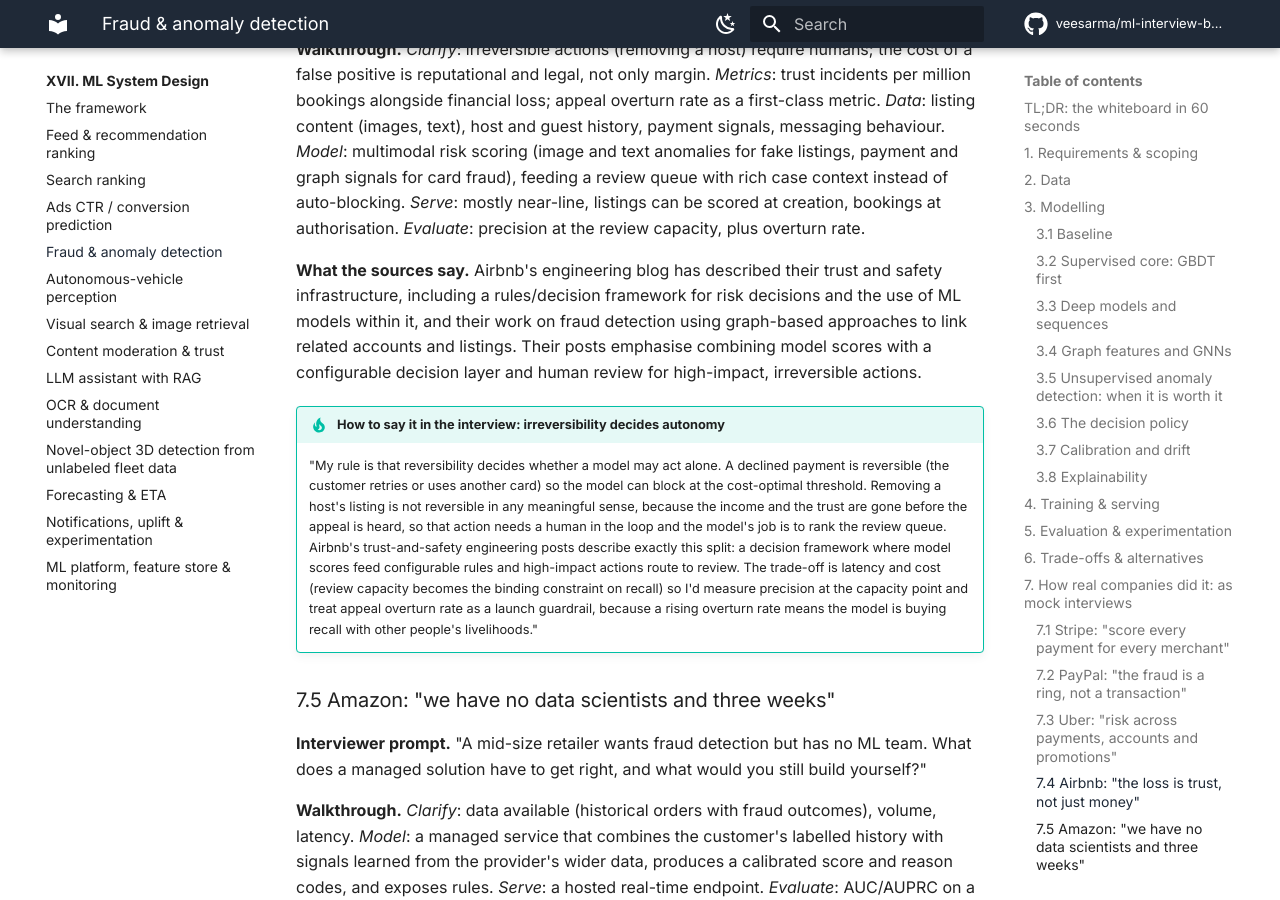
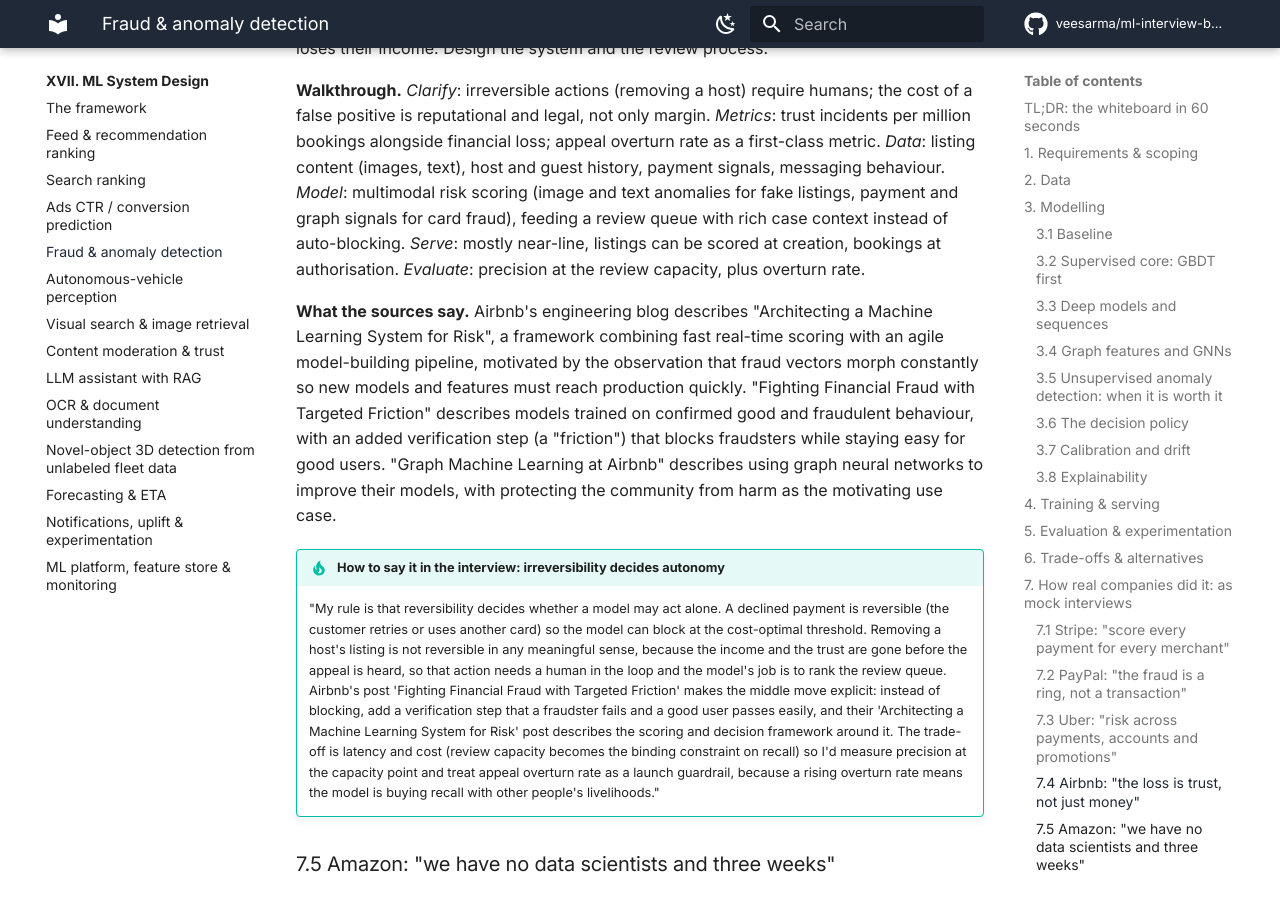
Before and after one commit to veesarma/ml-interview-book, an MkDocs documentation site: the page built from docs/part17-ml-system-design/04-fraud-anomaly-detection.md, in a window 1280 px wide and 900 px high, scrolled down 15247 px. Built offline with MkDocs 1.6.1 and Material for MkDocs 9.7.7, drawn with Linux system fonts in a browser that asks for light colours; comment, search, counter and statistics services are not loaded; some of the changed text lies outside the part shown.

Commit message:
WIP: in-progress Part XI, Part XVI and citation work
Co-Authored-By: Claude Opus 5 <noreply@anthropic.com>
Claude-Session: https://claude.ai/code/session_015H27xcFqfnuEV6DfXzrQek

```diff
--- a/docs/part17-ml-system-design/04-fraud-anomaly-detection.md
+++ b/docs/part17-ml-system-design/04-fraud-anomaly-detection.md
@@ -455,10 +455,13 @@ around them.
 
 !!! tip "How to say it in the interview: network signals beat per-merchant models"
     "I would train one network-wide model rather than a model per merchant, and give
-    merchants control through thresholds and rules instead of separate models. Stripe describes Radar exactly this way: signals from across the network
-    of businesses feed a single risk model, so a card that just committed fraud at
-    another business is already risky at yours, which is the only way a brand-new
-    merchant with no history gets protection on day one. The alternative is a model
+    merchants control through thresholds and rules instead of separate models.
+    Stripe's Radar documentation describes it this way: each payment is scored in real
+    time from hundreds of signals plus data from across the network of businesses on
+    Stripe, and the output is a 0 to 99 risk score with documented risk bands that
+    merchants act on. A card that just committed fraud at another business is already
+    risky at yours, which is the only way a brand-new merchant with no history gets
+    protection on day one. The alternative is a model
     per large merchant. That fits merchant-specific patterns better, and I would add
     it as a second model for the largest accounts, but it cannot see the network and
     it starves on data for the long tail. The trade-off is that one global model
@@ -556,12 +559,15 @@ fraud), feeding a review queue with rich case context instead of auto-blocking.
 *Serve*: mostly near-line, listings can be scored at creation, bookings at
 authorisation. *Evaluate*: precision at the review capacity, plus overturn rate.
 
-**What the sources say.** Airbnb's engineering blog has described their trust and
-safety infrastructure, including a rules/decision framework for risk decisions and
-the use of ML models within it, and their work on fraud detection using graph-based
-approaches to link related accounts and listings. Their posts emphasise combining
-model scores with a configurable decision layer and human review for high-impact,
-irreversible actions.
+**What the sources say.** Airbnb's engineering blog describes "Architecting a Machine
+Learning System for Risk", a framework combining fast real-time scoring with an agile
+model-building pipeline, motivated by the observation that fraud vectors morph
+constantly so new models and features must reach production quickly. "Fighting
+Financial Fraud with Targeted Friction" describes models trained on confirmed good and
+fraudulent behaviour, with an added verification step (a "friction") that blocks
+fraudsters while staying easy for good users. "Graph Machine Learning at Airbnb"
+describes using graph neural networks to improve their models, with protecting the
+community from harm as the motivating use case.
 
 !!! tip "How to say it in the interview: irreversibility decides autonomy"
     "My rule is that reversibility decides whether a model may act alone. A declined
@@ -569,9 +575,11 @@ irreversible actions.
     can block at the cost-optimal threshold. Removing a host's listing is not
     reversible in any meaningful sense, because the income and the trust are gone
     before the appeal is heard, so that action needs a human in the loop and the
-    model's job is to rank the review queue. Airbnb's trust-and-safety engineering
-    posts describe exactly this split: a decision framework where model scores feed
-    configurable rules and high-impact actions route to review. The trade-off is
+    model's job is to rank the review queue. Airbnb's post 'Fighting Financial Fraud
+    with Targeted Friction' makes the middle move explicit: instead of blocking, add a
+    verification step that a fraudster fails and a good user passes easily, and their
+    'Architecting a Machine Learning System for Risk' post describes the scoring and
+    decision framework around it. The trade-off is
     latency and cost (review capacity becomes the binding constraint on recall) so
     I'd measure precision at the capacity point and treat appeal overturn rate as a
     launch guardrail, because a rising overturn rate means the model is buying
@@ -790,7 +798,7 @@ for why PR curves, not ROC, belong in imbalanced evaluation.
 - Chen, T., Guestrin, C. "XGBoost: A Scalable Tree Boosting System." KDD 2016 ([arXiv:1603.02754](https://arxiv.org/abs/1603.02754)).
 - Hamilton, W. L., Ying, R., Leskovec, J. "Inductive Representation Learning on Large Graphs" (GraphSAGE). NeurIPS 2017 ([arXiv:1706.02216](https://arxiv.org/abs/1706.02216)).
 - Uber Engineering. "Meet Michelangelo: Uber's Machine Learning Platform" and subsequent posts on real-time features and risk use cases.
-- Airbnb Engineering. Trust-and-safety posts on their risk decision framework and graph-based fraud detection.
+- Airbnb Engineering. "Architecting a Machine Learning System for Risk"; "Fighting Financial Fraud with Targeted Friction"; "Graph Machine Learning at Airbnb".
 - Amazon Web Services. "Amazon Fraud Detector" developer documentation.
 - Lundberg, S., Lee, S.-I. "A Unified Approach to Interpreting Model Predictions" (SHAP). NeurIPS 2017 ([arXiv:1705.07874](https://arxiv.org/abs/1705.07874)).
 - Book cross-references: [ads calibration and down-sampling](03-ads-ctr-prediction.md), [uncertainty & reliability](../part13-retrieval-eval-reliability/03-uncertainty-reliability.md), [ML platform & point-in-time features](12-ml-platform-feature-store-monitoring.md).
```
Also changed, not shown: docs/part17-ml-system-design/index.md (+8 -8 lines).
